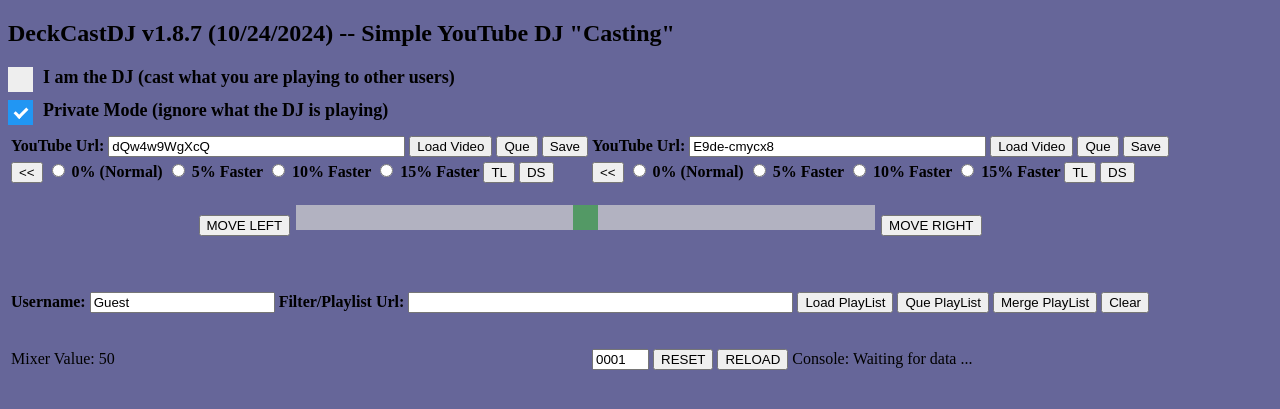
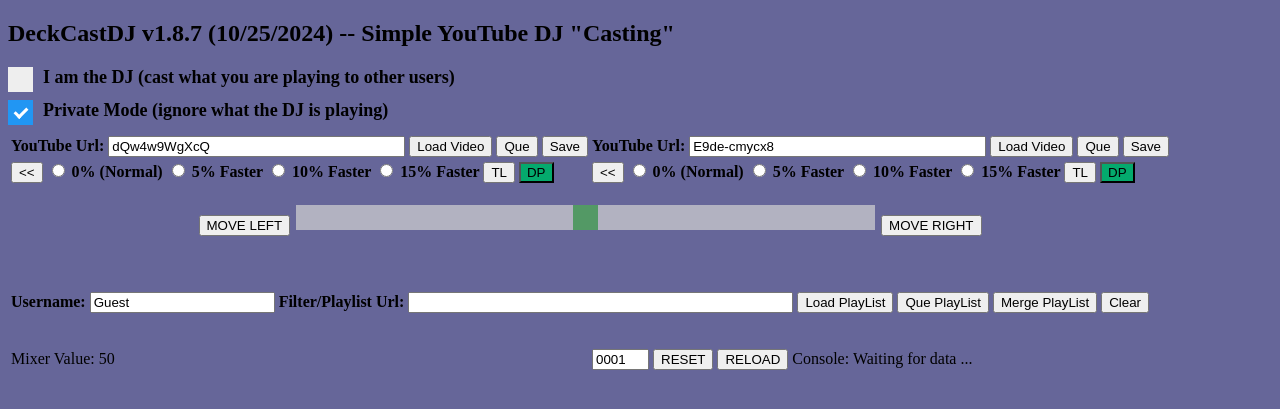
Before and after one commit to ns96/DeckCastDJ, a Flask app: page / in a window 1280 px wide. Shown: the top 409 px of the page. Run offline with Flask 3, Linux system fonts and the light colour scheme; some libraries are stand-ins or nearby versions.

Commit message:
Improvement to delay play functionality

```diff
--- a/main.py
+++ b/main.py
@@ -6,7 +6,7 @@ A simple flask/SocketIO for building very simple youtube DJ application that
 can be shared by other users
 
 @author: Nathan
-@version: 1.8.7 (10/24/2024)
+@version: 1.8.7 (10/25/2024)
 """
 import os.path
 from datetime import datetime, timedelta
--- a/static/js/controller.js
+++ b/static/js/controller.js
@@ -396,20 +396,29 @@ function loadVideo(playerNum) {
 async function delayPlay(playerNum) {
   var currentPlayer;
   var currentVideoId;
-  var DELAY = 10;
+  var DELAY = 6;
+  var button;
 
   if (playerNum == 1) {
     currentPlayer = player1;
     currentVideoId = currentVideoId1;
+    button = document.getElementById("dp1");
   } else {
     currentPlayer = player2;
     currentVideoId = currentVideoId2;
+    button = document.getElementById("dp2");
   }
+
+  // change button color to red
+  button.style.backgroundColor = "red";
 
   // delay a specified number of seconds, playtime, before playing video
   await wait(DELAY * 1000);
   currentPlayer.loadVideoById(currentVideoId, 0);
   currentPlayer.playVideo();
+
+  // change button color back to green
+  button.style.backgroundColor = "green";
 
   console.log("Current Video, Player # " + playerNum + ", Started after " + DELAY + "s delay ...");
 }
--- a/templates/index.html
+++ b/templates/index.html
@@ -109,11 +109,16 @@ body {
   -ms-transform: rotate(45deg);
   transform: rotate(45deg);
 }
+
+/* Style the delay play button */
+.dp_button {
+  background-color: #04AA6D;
+}
 </style>
 
 </head>
     <body>
-    <h2>DeckCastDJ v1.8.7 (10/24/2024) -- Simple YouTube DJ "Casting"</h2>
+    <h2>DeckCastDJ v1.8.7 (10/25/2024) -- Simple YouTube DJ "Casting"</h2>
 
     <label class="container"><b>I am the DJ (cast what you are playing to other users)</b>
       <!-- <input type="checkbox" id="isDJ" checked="checked"> -->
@@ -163,7 +168,7 @@ body {
     <input type="radio" id="speedA3" name="speedA" onclick="onChangeSpeed(1, this);" value="3">
     <label for="speedA3">15% Faster</label>
     <button type="button" onclick="addTrackList(1)">TL</button>
-    <button type="button" onclick="delayPlay(1)">DS</button>
+    <button id="dp1" class="dp_button" type="button" onclick="delayPlay(1)">DP</button>
     </b></div>
 
     </td>
@@ -183,7 +188,7 @@ body {
     <input type="radio" id="speedB3" name="speedB" onclick="onChangeSpeed(2, this);" value="3">
     <label for="speedB3">15% Faster</label>
     <button type="button" onclick="addTrackList(2)">TL</button>
-    <button type="button" onclick="delayPlay(2)">DS</button>
+    <button id="dp2" class="dp_button" type="button" onclick="delayPlay(2)">DP</button>
     </b></div>
 
     </td>
```
